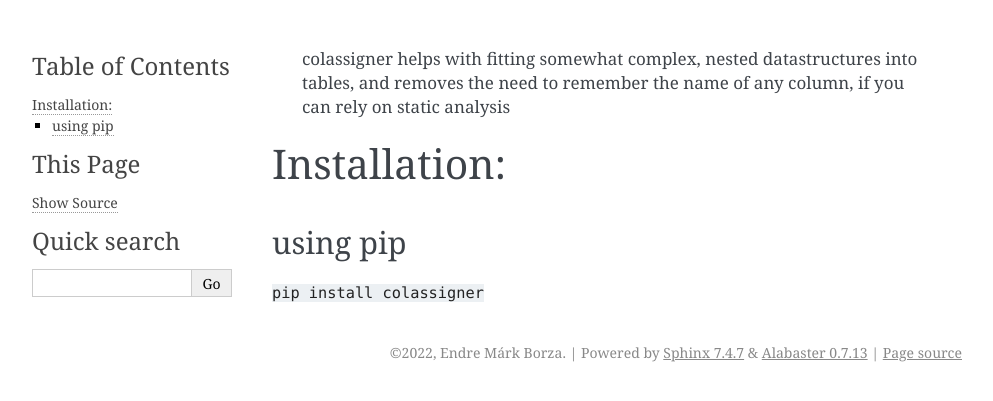
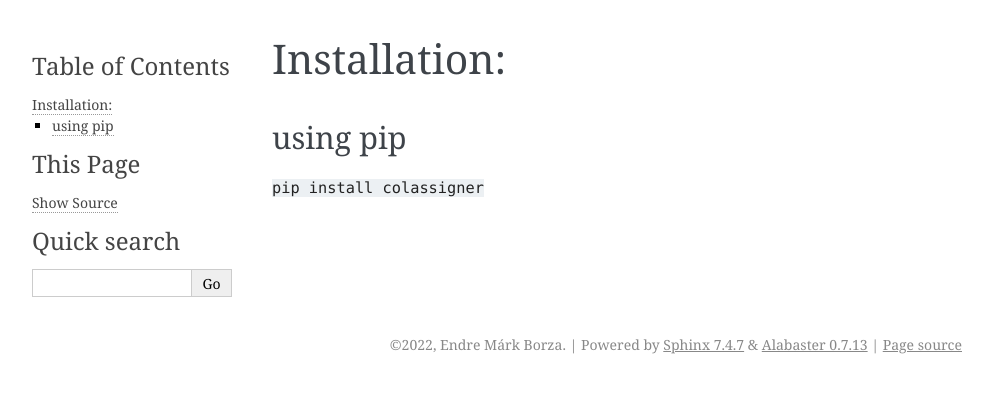
Before and after one commit to endremborza/colassigner, a Sphinx documentation site: the page built from docs/notebooks/doc-000-intro.rst, in a window 1280 px wide. Shown: the top 401 px of the page, without its empty margins (148-1141 px from the left). Built offline with Sphinx 7.4.7, drawn with Linux system fonts in a browser that asks for light colours.

Commit message:
docs for v0.2.2

```diff
--- a/docs/notebooks/doc-000-intro.rst
+++ b/docs/notebooks/doc-000-intro.rst
@@ -1,7 +1,3 @@
-   colassigner helps with fitting somewhat complex, nested
-   datastructures into tables, and removes the need to remember the name
-   of any column, if you can rely on static analysis
-
 Installation:
 =============
 
--- a/docs/release_notes/v0.2.2.rst
+++ b/docs/release_notes/v0.2.2.rst
@@ -1,4 +1,4 @@
 v0.2.2
 ------
 
-- first release of colassigner, yay!!
+Update with branthebuilder
```
